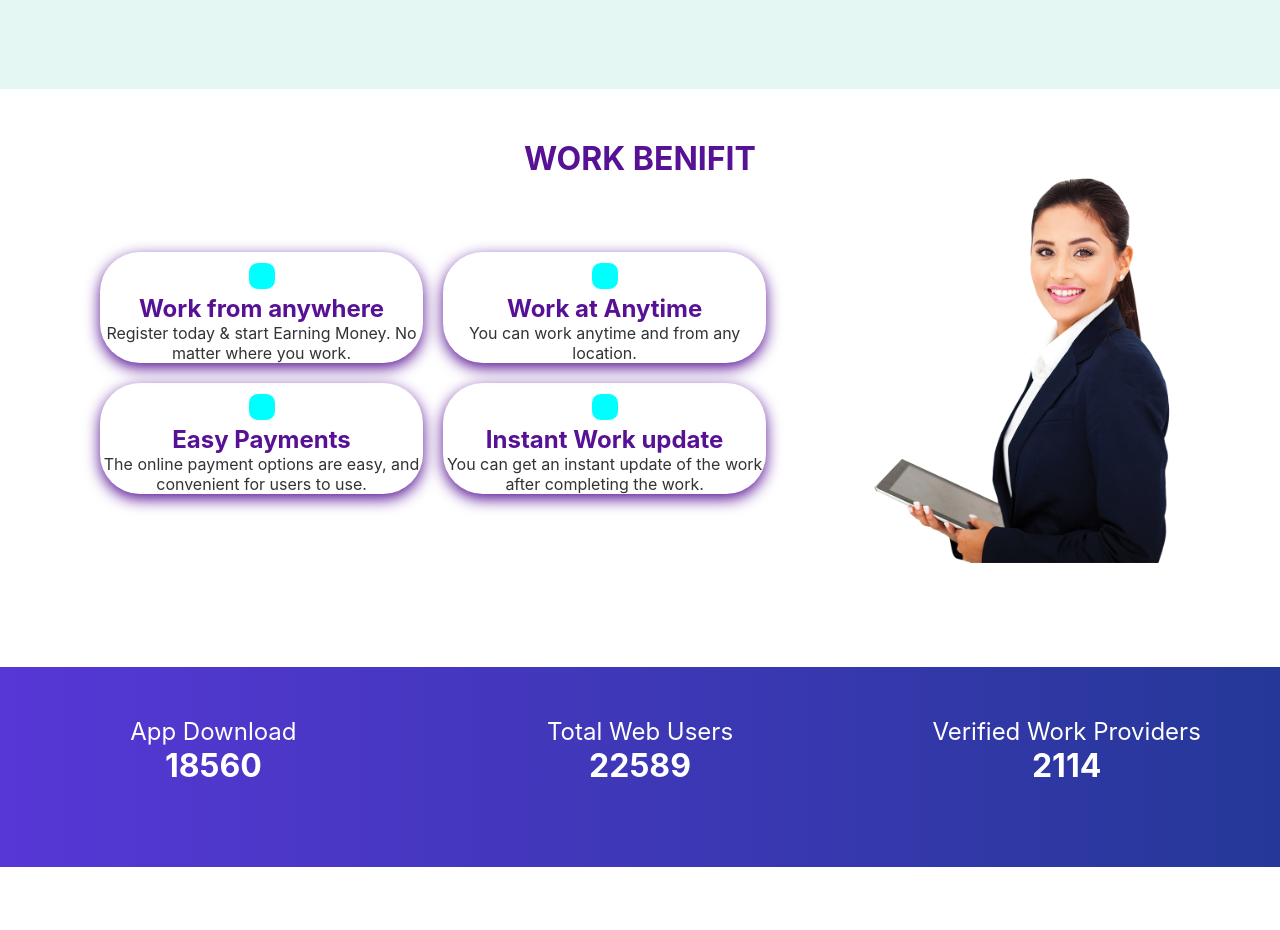
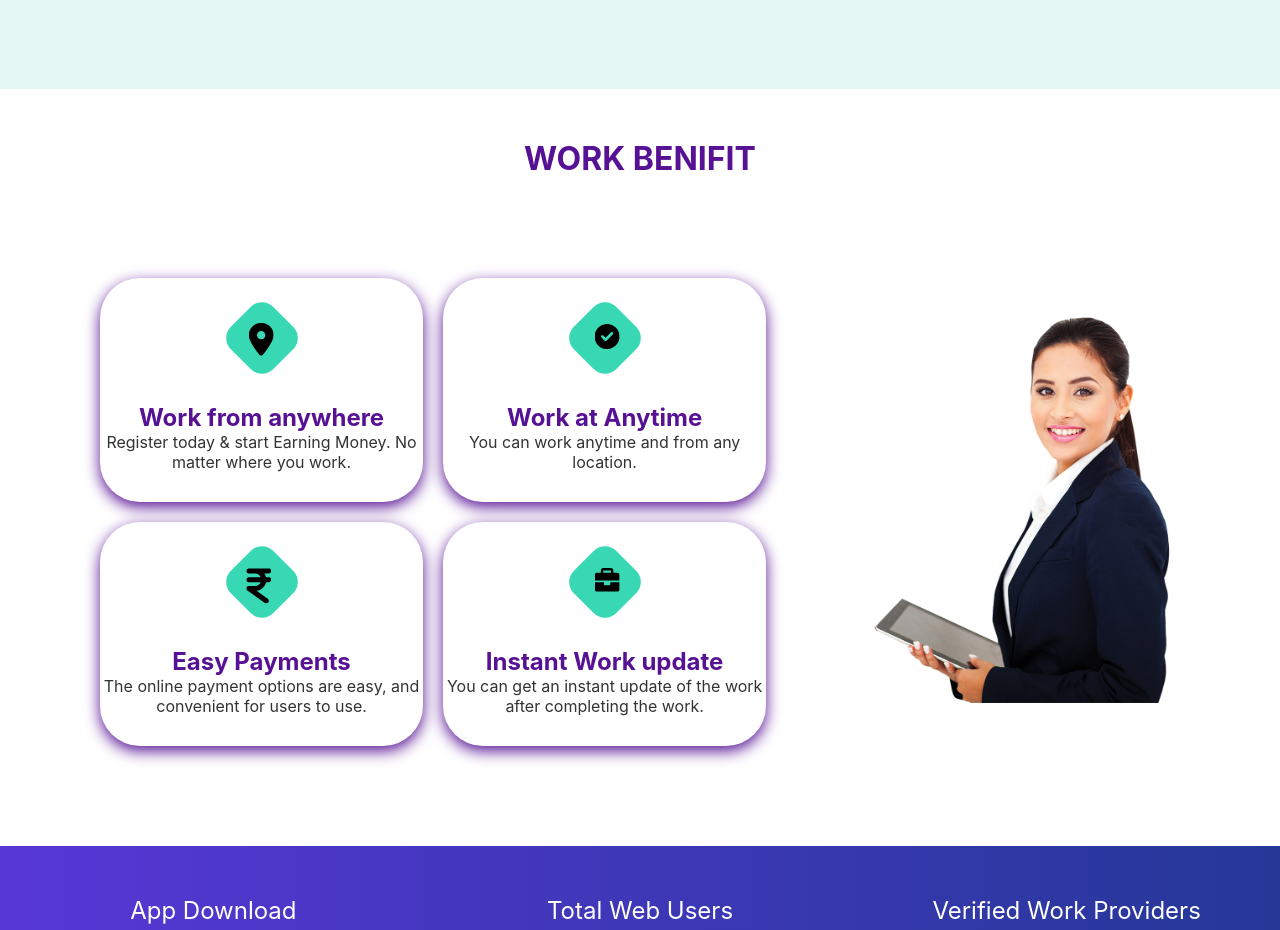
Before and after one commit to JubayerDev/react-zeemo, a React (Create React App) app: page /home in a window 1280 px wide. Shown: the part 1000-1930 px from the top of the page. Before the commit the page ends 1867 px from the top, so only its background shows below. Built offline with nearby package versions, Linux system fonts and the light colour scheme.

Commit message:
homepage created

```diff
--- a/src/components/Benifit/Benifit.css
+++ /dev/null
@@ -1,20 +0,0 @@
-.grid-content{
-    padding-top: 10px;
-    text-align: center;
-    border-radius: 40px;
-    box-shadow: #571194 0px 5px 15px;
-}
-.grid-content h2{
-    color: #571194;
-}
-.grid-content p{
-    font-size: 16px;
-    color: #333;
-}
-.grid-content svg{
-    border: 1px solid;
-    padding: 13px;
-    border-radius: 10px;
-    color: white;
-    background-color: aqua;
-}
--- a/src/components/Benifit/Benifit.js
+++ /dev/null
@@ -1,16 +0,0 @@
-import React from 'react';
-import './Benifit.css';
-import { FaUser } from 'react-icons/fa';
-
-const Benifit = ({ benifit }) => {
-    const { name, desc } = benifit;
-    return (
-        <div className='grid-content'>
-            <FaUser size={ 28}/>
-            <h2>{name}</h2>
-            <p>{ desc}</p>
-        </div>
-    );
-};
-
-export default Benifit;
--- a/src/components/Benifits/Benifits.js
+++ /dev/null
@@ -1,30 +0,0 @@
-import React, { useEffect, useState } from 'react';
-import Benifit from '../Benifit/Benifit';
-import './Benifits.css';
-import Girl from '../../assets/girl.png'
-
-const Benifits = () => {
-    const [benifits, setBenifits] = useState([]);
-    useEffect(() => {
-        fetch('benifits.json')
-            .then(res => res.json())
-            .then(data => setBenifits(data))
-    },[])
-    return (
-        <div>
-            <h1 className='benifit-title'>WORK BENIFIT</h1>
-            <div className='container-flex'>
-                <div className='benifits-container'>
-                    {
-                        benifits.map(benifit => <Benifit key={ benifit.id} benifit={ benifit}/>)
-                    }
-                </div>
-                <div className='girl-content'>
-                    <img src={Girl} alt="" />
-                </div>
-            </div>
-        </div>
-    );
-};
-
-export default Benifits;
--- a/src/components/Home/Home.js
+++ b/src/components/Home/Home.js
@@ -1,7 +1,7 @@
 import React from 'react';
 import AppInfo from '../AppInfo/AppInfo';
-import Benifits from '../Benifits/Benifits';
 import LoginForm from '../LoginForm/LoginForm';
+import WorkBenefits from '../WorkBenefits/WorkBenefits';
 import Works from '../Works/Works';
 import './Home.css';
 
@@ -32,7 +32,8 @@ const Home = () => {
             </div>
 
             <div className="benifites-container">
-                <Benifits />
+                {/* <Benifits /> */}
+                <WorkBenefits />
             </div>
 
             <div className="app-info">
--- a/src/components/Benifits/Benifits.css
+++ b/src/components/WorkBenefits/WorkBenefits.css
@@ -12,11 +12,39 @@
 .benifit-title{
     text-align: center;
     color: #571194;
+    margin-bottom: 100px;
 }
 .girl-content img{
     width: 60%;
     height: auto;
     margin-left: 100px;
+}
+.grid-content{
+    padding-top: 10px;
+    text-align: center;
+    border-radius: 40px;
+    box-shadow: #571194 0px 5px 15px;
+    padding-bottom: 30px;
+}
+.grid-content h2{
+    color: #571194;
+}
+.grid-content p{
+    font-size: 16px;
+    color: #333;
+}
+.grid-content svg{
+    border: 1px solid;
+    padding: 13px;
+    border-radius: 10px;
+    color: white;
+    background-color: aqua;
+}
+.icon img{
+    width: 25px;
+    color: #fff;
+    transform: rotate(-45deg);
+    margin-top: 15px;
 }
 
 
--- /dev/null
+++ b/src/components/WorkBenefits/WorkBenefits.js
@@ -0,0 +1,56 @@
+import React from 'react';
+import Girl from '../../assets/girl.png';
+import './WorkBenefits.css';
+import location from '../../assets/icons/location-dot-solid.svg'
+import clock from '../../assets/icons/circle-check-solid.svg'
+import rupee from '../../assets/icons/indian-rupee-sign-solid.svg'
+import bag from '../../assets/icons/briefcase-solid.svg'
+
+const WorkBenefits = () => {
+    return (
+        <div>
+            <h1 className='benifit-title'>WORK BENIFIT</h1>
+            <div className='container-flex'>
+                <div className='benifits-container'>
+                    <div className='grid-content'>
+                        <div className="icon">
+                        <img src={location } alt="" />
+                        </div>
+                        <h2>Work from anywhere</h2>
+                        <p>
+                            Register today & start Earning Money. No matter where you work.
+                        </p>
+                    </div>
+                    <div className='grid-content'>
+                        <div className="icon">
+                        <img src={ clock} alt="" />
+                        </div>
+                        <h2>Work at Anytime</h2>
+                        <p>
+                            You can work anytime and from any location.
+                        </p>
+                    </div>
+                    <div className='grid-content'>
+                        <div className="icon">
+                        <img src={ rupee} alt="" />
+                        </div>
+                        <h2>Easy Payments</h2>
+                        <p>The online payment options are easy, and convenient for users to use.</p>
+                    </div>
+                    <div className='grid-content'>
+                        <div className="icon">
+                        <img src={ bag} alt="" />
+                        </div>
+                        <h2>Instant Work update</h2>
+                        <p>You can get an instant update of the work after completing the work.</p>
+                    </div>
+                </div>
+                <div className='girl-content'>
+                    <img src={Girl} alt="" />
+                </div>
+            </div>
+        </div>
+    );
+};
+
+export default WorkBenefits;
```
